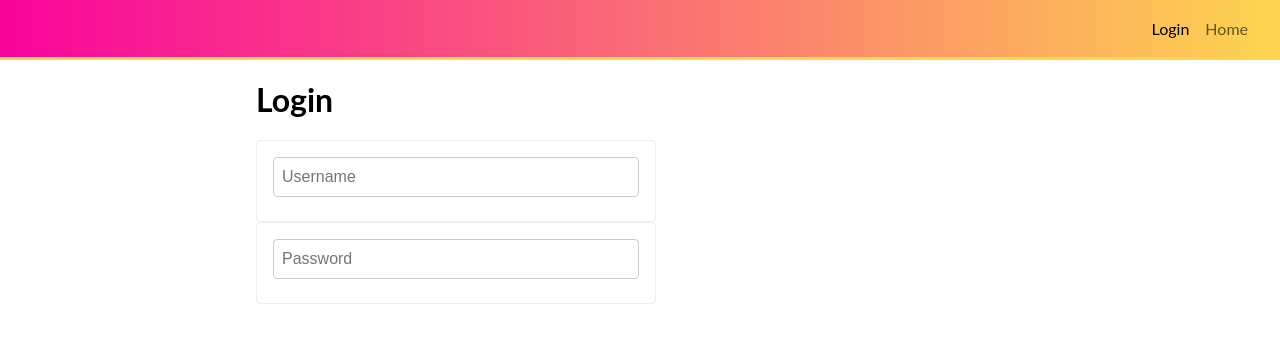
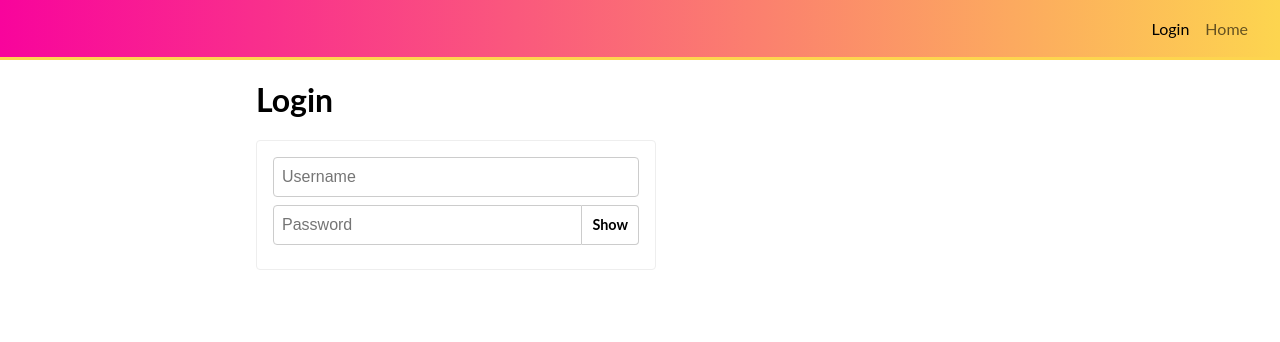
Before and after one commit to GitcrackerUK/Login, a React (Create React App) app: page /login in a window 1280 px wide. Shown: the top 342 px of the page. Built offline with nearby package versions, Linux system fonts and the light colour scheme; the HTML template or start-up script is replaced by a standard one; a web font is replaced by a local one.

Commit message:
Password input with show/hide

```diff
--- a/src/components/pages/login.jsx
+++ b/src/components/pages/login.jsx
@@ -1,6 +1,7 @@
 import React, {useState}from 'react'
 import Layout from 'components/common/layout'
 import Input from 'components/common/form'
+import PasswordInput from 'components/common/PasswordInput'
 import styled from 'styled-components'
 
 const Form = styled.form`
@@ -38,14 +39,11 @@ export default function Login() {
                     type="text"
                     name="username"
                     placeholder="Username" />
-                </Form>
-                <Form>
-                    <Input
+                    <PasswordInput
                     value={formField.password}
                     onChange={handleInputChange}
-                    type="password"
                     name="password"
-                    placeholder="Password" />
+                    />
                 </Form>
             </div>
 
```
